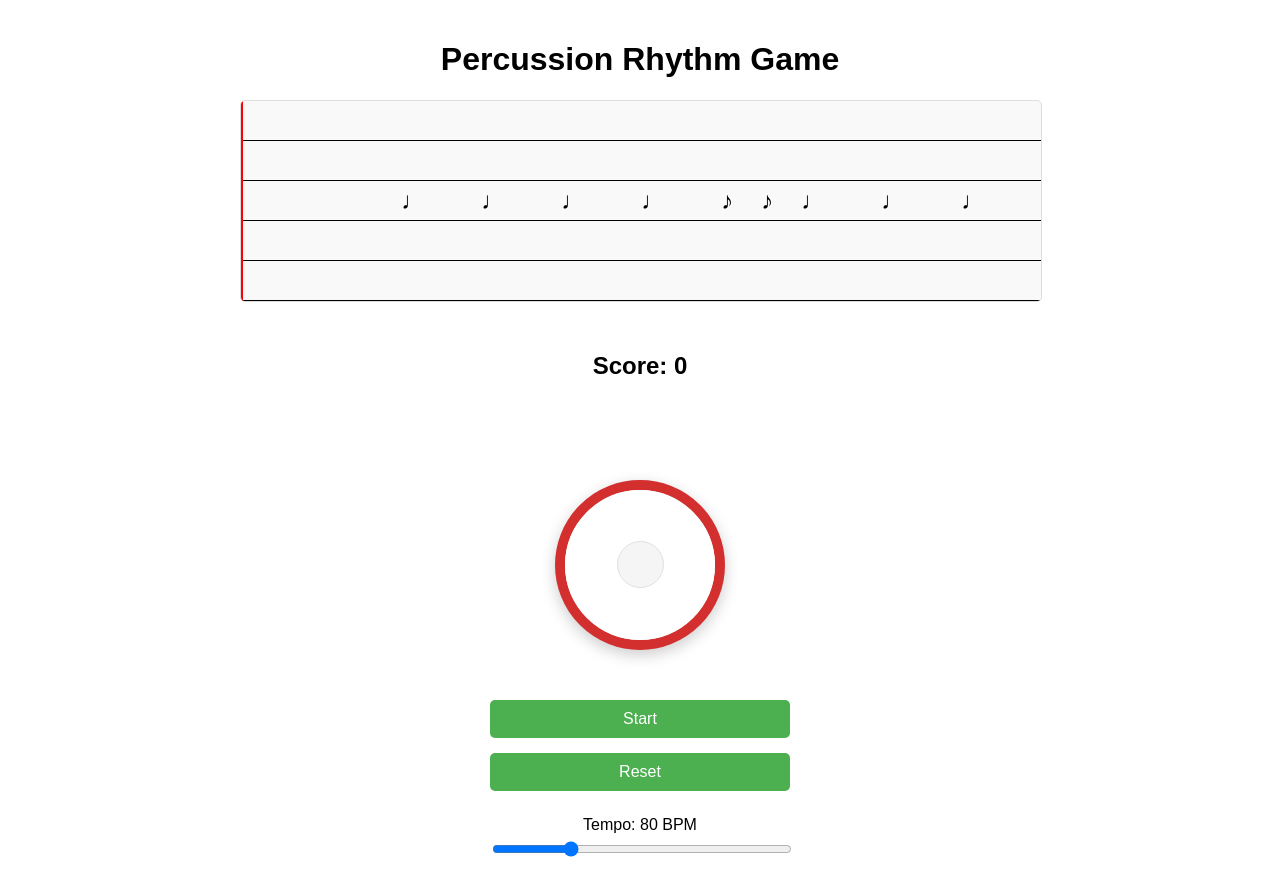
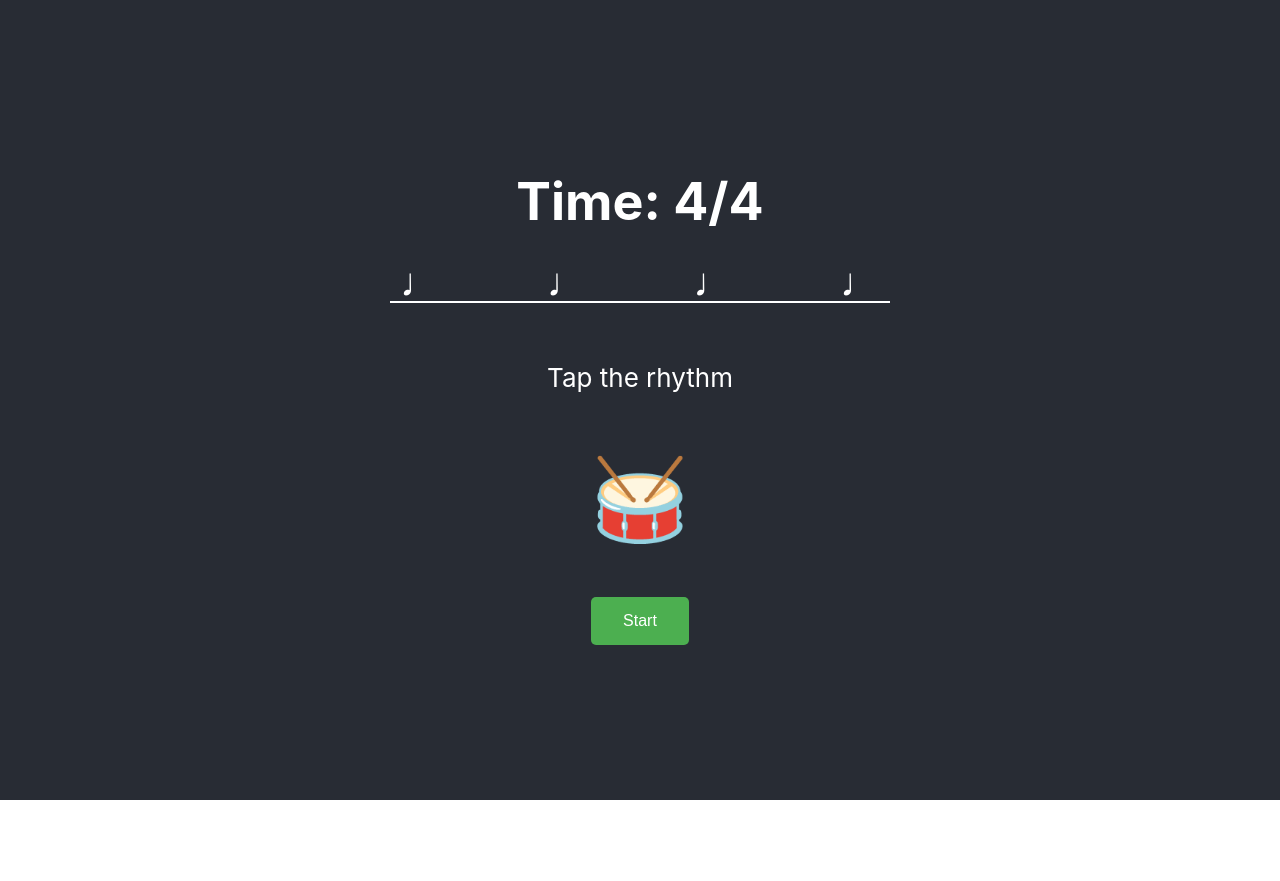
Before and after one commit to ehoover3/music-theory-drum, a React (Create React App) app: page / in a window 1280 px wide. After the commit the page ends 800 px from the top, so only its background shows below. Built offline with nearby package versions, Linux system fonts and the light colour scheme.

Commit message:
pivot UI to a single line music staff

```diff
--- a/src/App.css
+++ b/src/App.css
@@ -1,177 +1,89 @@
 /* App.css */
-.app {
+.App {
   text-align: center;
-  font-family: Arial, sans-serif;
-  margin: 0 auto;
-  max-width: 800px;
-  padding: 20px;
 }
 
-.game-container {
+.App-header {
+  background-color: #282c34;
+  min-height: 100vh;
   display: flex;
   flex-direction: column;
-  gap: 30px;
-  margin-top: 20px;
+  align-items: center;
+  justify-content: center;
+  font-size: calc(10px + 2vmin);
+  color: white;
 }
 
-/* Staff Styles */
-.staff-container {
+.notation {
+  margin: 30px 0;
   position: relative;
-  width: 100%;
-  height: 200px;
-  background-color: #f9f9f9;
-  border: 1px solid #ddd;
-  border-radius: 5px;
-  overflow: hidden;
+  width: 80%;
+  max-width: 500px;
 }
 
 .staff-line {
-  position: relative;
+  height: 2px;
+  background-color: white;
   width: 100%;
-  height: 100%;
-}
-
-.staff {
   position: absolute;
-  width: 100%;
-  height: 100%;
-  display: flex;
-  flex-direction: column;
-  justify-content: space-around;
-  padding: 20px 0;
-}
-
-.staff .line-1,
-.staff .line-2,
-.staff .line-3,
-.staff .line-4,
-.staff .line-5 {
-  height: 1px;
-  background-color: #000;
-  width: 100%;
+  top: 50%;
+  transform: translateY(-50%);
 }
 
 .notes {
-  position: absolute;
-  width: 100%;
-  height: 100%;
+  display: flex;
+  justify-content: space-between;
+  position: relative;
+  padding: 0 10px;
 }
 
 .note {
-  position: absolute;
-  top: 50%;
-  transform: translateY(-50%);
-  font-size: 24px;
+  font-size: 40px;
+  margin-top: -40px;
 }
 
-.note.quarter {
-  font-weight: bold;
+.drum {
+  font-size: 80px;
+  cursor: pointer;
+  transition: transform 0.1s;
+  margin: 30px 0;
+  user-select: none;
 }
 
-.note.eighth {
-  font-weight: normal;
+.drum:active,
+.drum.tapped {
+  transform: scale(0.9);
 }
 
-.playhead {
-  position: absolute;
-  top: 0;
-  height: 100%;
-  width: 2px;
-  background-color: red;
-  z-index: 10;
+.drum.active {
+  animation: pulse 1s infinite alternate;
 }
 
-/* Controls Section */
-.controls-section {
-  display: flex;
-  flex-direction: column;
-  align-items: center;
-  gap: 20px;
+@keyframes pulse {
+  0% {
+    transform: scale(1);
+  }
+
+  100% {
+    transform: scale(1.05);
+  }
 }
 
-.score-display {
-  margin-bottom: 10px;
+.start-button {
+  background-color: #4CAF50;
+  border: none;
+  color: white;
+  padding: 15px 32px;
+  text-align: center;
+  text-decoration: none;
+  display: inline-block;
+  font-size: 16px;
+  margin: 20px 0;
+  cursor: pointer;
+  border-radius: 5px;
 }
 
 .feedback {
-  font-size: 24px;
+  margin-top: 20px;
   font-weight: bold;
-  height: 30px;
-  color: #4CAF50;
 }
-
-/* Drum Styles */
-.drum {
-  width: 150px;
-  height: 150px;
-  border-radius: 50%;
-  background-color: #f5f5f5;
-  position: relative;
-  cursor: pointer;
-  box-shadow: 0 5px 15px rgba(0, 0, 0, 0.2);
-  transition: transform 0.1s;
-  margin: 20px auto;
-  border: 10px solid #d32f2f;
-}
-
-.drum.pressed {
-  transform: scale(0.95);
-  background-color: #e0e0e0;
-}
-
-.drum-head {
-  width: 100%;
-  height: 100%;
-  border-radius: 50%;
-  background-color: #fff;
-  display: flex;
-  align-items: center;
-  justify-content: center;
-}
-
-.drum-center {
-  width: 30%;
-  height: 30%;
-  border-radius: 50%;
-  background-color: #f5f5f5;
-  border: 1px solid #e0e0e0;
-}
-
-/* Game Controls */
-.game-controls {
-  display: flex;
-  flex-direction: column;
-  gap: 15px;
-  margin-top: 10px;
-  width: 100%;
-  max-width: 300px;
-}
-
-.control-btn {
-  padding: 10px 20px;
-  font-size: 16px;
-  background-color: #4CAF50;
-  color: white;
-  border: none;
-  border-radius: 5px;
-  cursor: pointer;
-  transition: background-color 0.2s;
-}
-
-.control-btn:hover {
-  background-color: #45a049;
-}
-
-.tempo-control {
-  margin-top: 10px;
-  width: 100%;
-}
-
-.tempo-control label {
-  display: block;
-  margin-bottom: 5px;
-}
-
-.tempo-control input {
-  width: 100%;
-}
--- a/src/App.js
+++ b/src/App.js
@@ -1,164 +1,96 @@
-import React, { useState, useEffect, useRef } from "react";
+// App.js
+import React, { useState, useEffect } from "react";
 import "./App.css";
-import StaffLine from "./components/StaffLine";
-import Drum from "./components/Drum";
-import GameControls from "./components/GameControls";
+import drumSound from "./drum.mp3"; // You'll need to add this file to your project
 
 function App() {
+  const [taps, setTaps] = useState([]);
   const [isPlaying, setIsPlaying] = useState(false);
-  const [playheadPosition, setPlayheadPosition] = useState(0);
-  const [score, setScore] = useState(0);
   const [feedback, setFeedback] = useState("");
-  const [tempo, setTempo] = useState(80); // BPM
+  const [audio] = useState(new Audio(drumSound));
 
-  // Sheet music notation - each object represents a note
-  // position is in percentage of the staff width
-  const sheetMusic = [
-    { id: 1, position: 20, type: "quarter" },
-    { id: 2, position: 30, type: "quarter" },
-    { id: 3, position: 40, type: "quarter" },
-    { id: 4, position: 50, type: "quarter" },
-    { id: 5, position: 60, type: "eighth" },
-    { id: 6, position: 65, type: "eighth" },
-    { id: 7, position: 70, type: "quarter" },
-    { id: 8, position: 80, type: "quarter" },
-    { id: 9, position: 90, type: "quarter" },
-  ];
+  // The expected rhythm - four quarter notes evenly spaced
+  const expectedRhythm = [0, 1000, 2000, 3000]; // Assuming 1000ms = 1 beat at 60 BPM
 
-  // Reference to hold the animation frame
-  const animationRef = useRef(null);
-  // Reference to store the last timestamp
-  const lastTimeRef = useRef(0);
-  // Speed of playhead movement (percentage per second)
-  const playheadSpeed = tempo / 15; // Adjust this for desired speed
+  const handleDrumTap = () => {
+    if (!isPlaying) return;
 
-  // Animation function for the playhead
-  const animate = (timestamp) => {
-    if (!lastTimeRef.current) {
-      lastTimeRef.current = timestamp;
-    }
+    // Play drum sound
+    audio.currentTime = 0;
+    audio.play();
 
-    const deltaTime = timestamp - lastTimeRef.current;
-    lastTimeRef.current = timestamp;
+    // Record tap time relative to start
+    const currentTime = Date.now() - startTime;
+    setTaps((prevTaps) => [...prevTaps, currentTime]);
 
-    // Update playhead position
-    setPlayheadPosition((prev) => {
-      const newPosition = prev + (playheadSpeed * deltaTime) / 1000;
-      if (newPosition > 100) {
-        // End of staff reached
+    // If we have 4 taps, check the rhythm
+    if (taps.length === 3) {
+      setTimeout(() => {
+        checkRhythm();
         setIsPlaying(false);
-        return 0;
-      }
-      return newPosition;
-    });
-
-    if (isPlaying) {
-      animationRef.current = requestAnimationFrame(animate);
+      }, 500);
     }
   };
 
-  // Start or stop the game
-  useEffect(() => {
-    if (isPlaying) {
-      lastTimeRef.current = 0;
-      animationRef.current = requestAnimationFrame(animate);
-    } else {
-      if (animationRef.current) {
-        cancelAnimationFrame(animationRef.current);
+  const [startTime, setStartTime] = useState(0);
+
+  const startGame = () => {
+    setTaps([]);
+    setFeedback("");
+    setIsPlaying(true);
+    setStartTime(Date.now());
+  };
+
+  const checkRhythm = () => {
+    // Simple algorithm to check if taps match expected rhythm
+    // Allow for some margin of error (e.g., 200ms)
+    const margin = 200;
+    let correct = true;
+
+    for (let i = 0; i < taps.length; i++) {
+      if (Math.abs(taps[i] - expectedRhythm[i]) > margin) {
+        correct = false;
+        break;
       }
     }
 
-    return () => {
-      if (animationRef.current) {
-        cancelAnimationFrame(animationRef.current);
-      }
-    };
-  }, [isPlaying]);
-
-  // Handle drum hit
-  const handleDrumHit = () => {
-    if (!isPlaying) return;
-
-    // Find the closest note to the playhead
-    const closestNote = sheetMusic.reduce(
-      (closest, note) => {
-        const distance = Math.abs(note.position - playheadPosition);
-        if (distance < Math.abs(closest.position - playheadPosition)) {
-          return note;
-        }
-        return closest;
-      },
-      { position: -Infinity }
-    );
-
-    // Check if hit is within the margin of error (5% of staff width)
-    const hitDistance = Math.abs(closestNote.position - playheadPosition);
-
-    if (hitDistance <= 5) {
-      // Perfect hit
-      setScore((prev) => prev + 100);
-      setFeedback("Perfect!");
-    } else if (hitDistance <= 10) {
-      // Good hit
-      setScore((prev) => prev + 50);
-      setFeedback("Good!");
-    } else if (hitDistance <= 15) {
-      // Okay hit
-      setScore((prev) => prev + 25);
-      setFeedback("Okay");
+    if (correct) {
+      setFeedback("Great job! Perfect rhythm!");
     } else {
-      // Miss
-      setFeedback("Miss");
+      setFeedback("Try again to match the rhythm more precisely.");
     }
-
-    // Clear feedback after 1 second
-    setTimeout(() => {
-      setFeedback("");
-    }, 1000);
-  };
-
-  // Toggle play/pause
-  const togglePlay = () => {
-    if (!isPlaying) {
-      // Reset playhead position when starting
-      setPlayheadPosition(0);
-    }
-    setIsPlaying(!isPlaying);
-  };
-
-  // Reset the game
-  const resetGame = () => {
-    setIsPlaying(false);
-    setPlayheadPosition(0);
-    setScore(0);
-    setFeedback("");
-  };
-
-  // Handle tempo change
-  const handleTempoChange = (newTempo) => {
-    setTempo(newTempo);
   };
 
   return (
-    <div className='app'>
-      <h1>Percussion Rhythm Game</h1>
+    <div className='App'>
+      <header className='App-header'>
+        <h1>Time: 4/4</h1>
 
-      <div className='game-container'>
-        <div className='staff-container'>
-          <StaffLine sheetMusic={sheetMusic} playheadPosition={playheadPosition} />
+        <div className='notation'>
+          <div className='staff-line'></div>
+          <div className='notes'>
+            {[0, 1, 2, 3].map((i) => (
+              <div key={i} className='note'>
+                ♩
+              </div>
+            ))}
+          </div>
         </div>
 
-        <div className='controls-section'>
-          <div className='score-display'>
-            <h2>Score: {score}</h2>
-            <div className='feedback'>{feedback}</div>
-          </div>
+        <p>Tap the rhythm</p>
 
-          <Drum onHit={handleDrumHit} />
+        <div className={`drum ${isPlaying ? "active" : ""}`} onClick={handleDrumTap}>
+          🥁
+        </div>
 
-          <GameControls isPlaying={isPlaying} onTogglePlay={togglePlay} onReset={resetGame} tempo={tempo} onTempoChange={handleTempoChange} />
-        </div>
-      </div>
+        {!isPlaying && (
+          <button className='start-button' onClick={startGame}>
+            Start
+          </button>
+        )}
+
+        {feedback && <p className='feedback'>{feedback}</p>}
+      </header>
     </div>
   );
 }
--- a/src/components/StaffLine.js
+++ b/src/components/StaffLine.js
@@ -1,4 +1,3 @@
-// components/StaffLine.js
 import React from "react";
 
 const StaffLine = ({ sheetMusic, playheadPosition }) => {
@@ -13,17 +12,26 @@ const StaffLine = ({ sheetMusic, playheadPosition }) => {
         <div className='staff-line line-5'></div>
       </div>
 
-      {/* Notes */}
+      {/* Stationary playhead */}
+      <div className='playhead stationary'></div>
+
+      {/* Notes that will move */}
       <div className='notes'>
-        {sheetMusic.map((note) => (
-          <div key={note.id} className={`note ${note.type}`} style={{ left: `${note.position}%` }}>
-            {note.type === "quarter" ? "♩" : "♪"}
-          </div>
-        ))}
+        {sheetMusic.map((note) => {
+          // Calculate the position from left side as notes move right to left
+          const position = note.position - playheadPosition;
+
+          // Only render notes that are visible in the staff area
+          if (position >= -10 && position <= 110) {
+            return (
+              <div key={note.id} className={`note ${note.type}`} style={{ left: `${position}%` }}>
+                {note.type === "quarter" ? "♩" : "♪"}
+              </div>
+            );
+          }
+          return null;
+        })}
       </div>
-
-      {/* Playhead */}
-      <div className='playhead' style={{ left: `${playheadPosition}%` }}></div>
     </div>
   );
 };
```
Also changed, not shown: src/components/Drum.js (+28 -1 lines), 2 other files (tests, documents, lock files or other folders).
